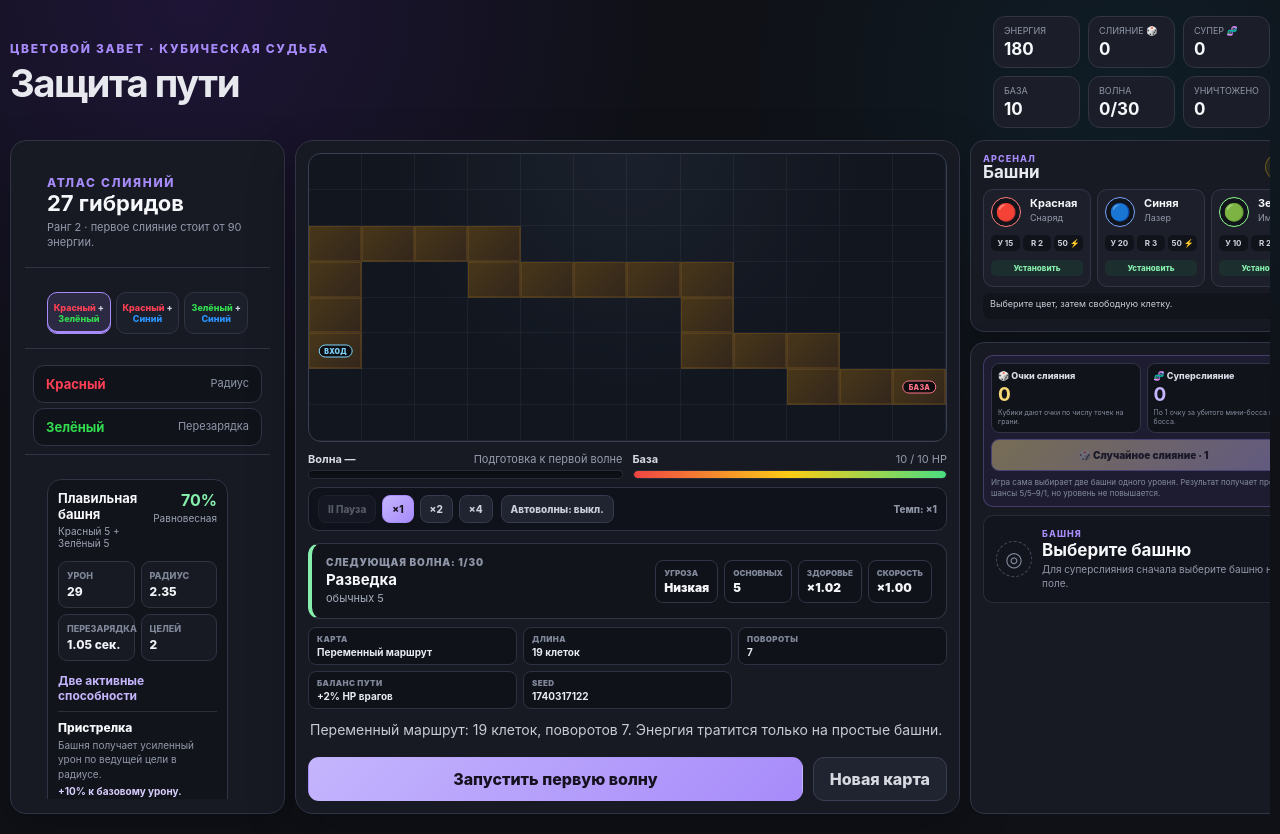
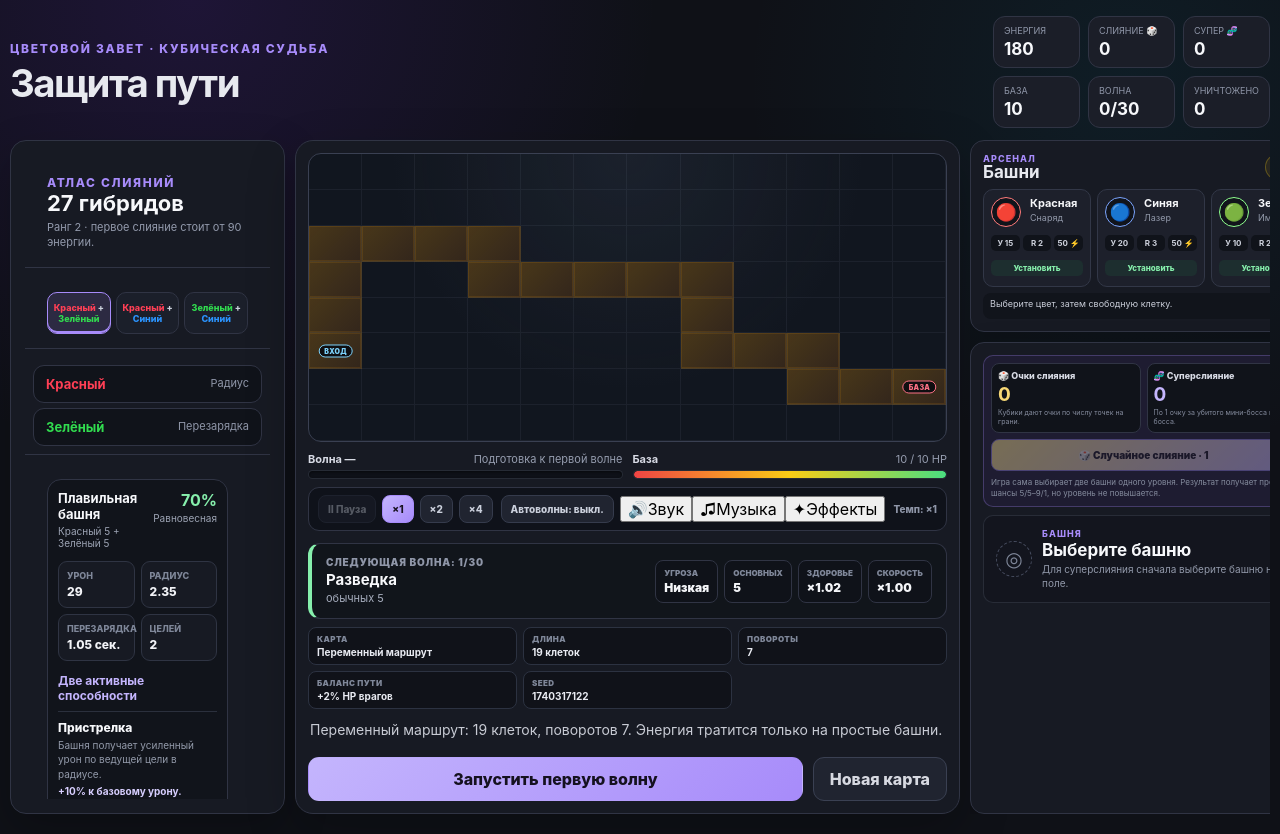
Before and after one commit to sunpole/tower_defense, a React (Vite) app: page / in a window 1280 px wide. Built offline with nearby package versions, Linux system fonts and the light colour scheme.

Commit message:
Подключить настройки звука к панели боя

```diff
--- a/src/components/BalanceToolbar.tsx
+++ b/src/components/BalanceToolbar.tsx
@@ -5,6 +5,7 @@ import type {
   BalanceDispatch,
   GameSpeed,
 } from '../game/balanceLab';
+import { AudioControls } from './AudioControls';
 
 interface BalanceToolbarProps {
   state: BalanceBattleState;
@@ -58,6 +59,8 @@ export function BalanceToolbar({
         >
           Автоволны: {state.autoStart ? 'вкл.' : 'выкл.'}
         </button>
+
+        <AudioControls />
 
         <span className="balance-toolbar__time">
           Темп: ×{state.gameSpeed}{state.isPaused ? ' · пауза' : ''}
```
